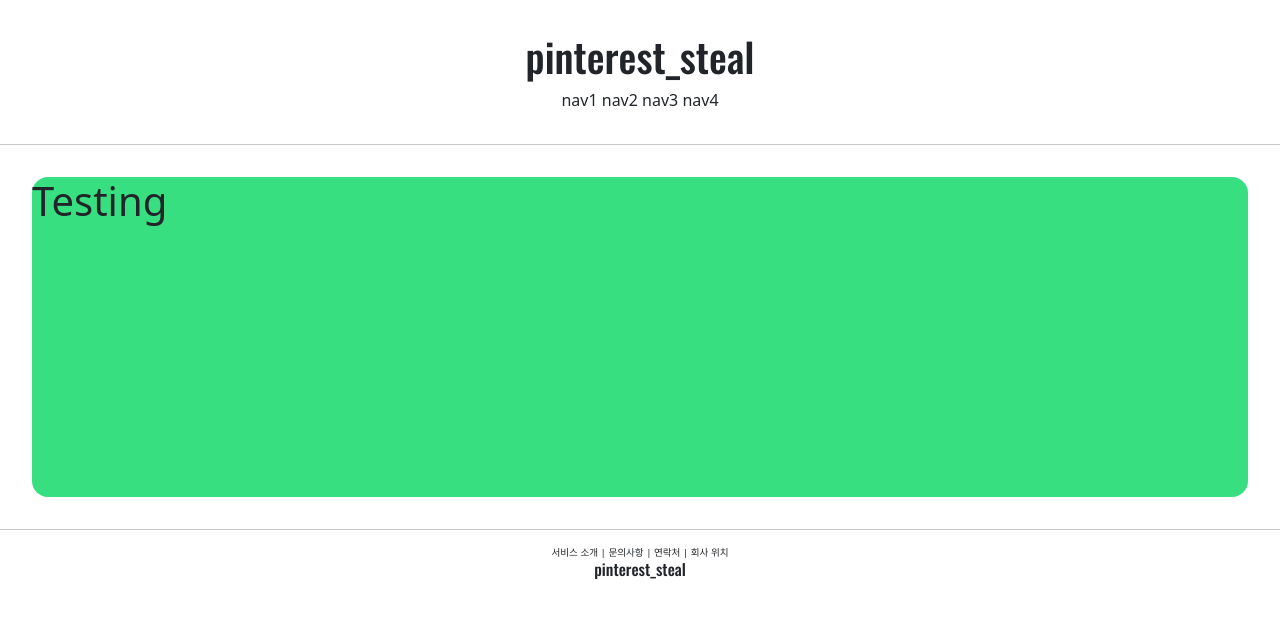
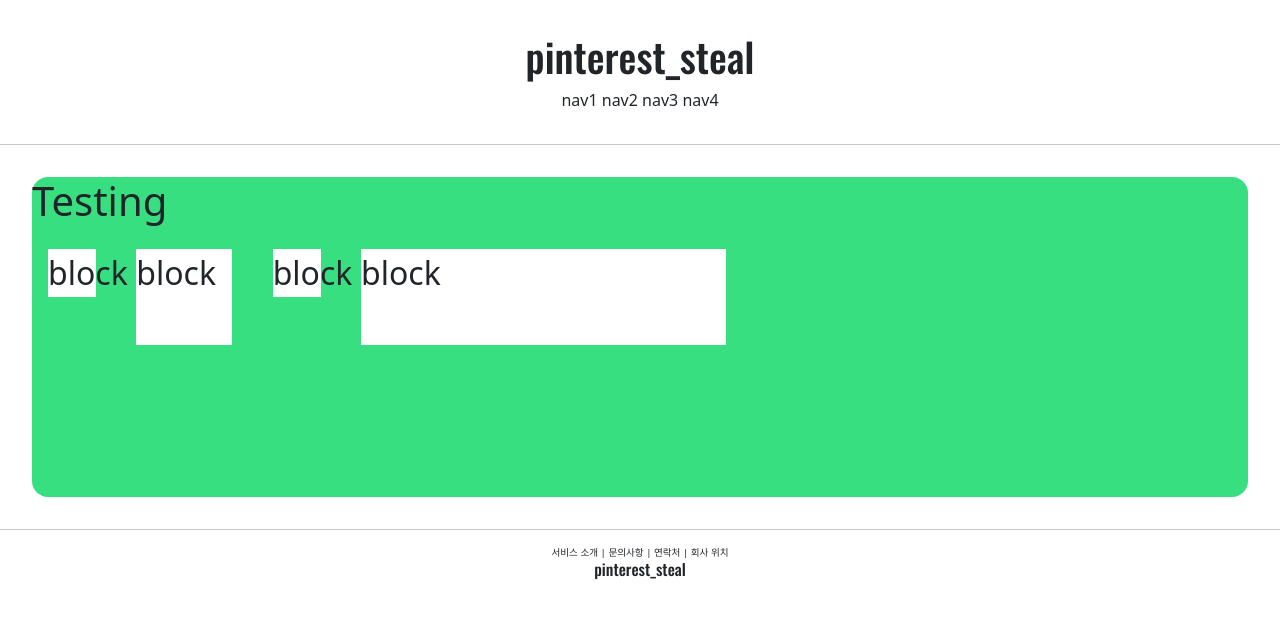
Before and after one commit to rlaxodud6842/pinterest_django, a Django app: page / in a window 1280 px wide. Shown: the top 618 px of the page. Run offline with Django 5.2, Linux system fonts and the light colour scheme.

Commit message:
폰트 크기

```diff
--- a/accountapp/templates/accountapp/hello_world.html
+++ b/accountapp/templates/accountapp/hello_world.html
@@ -3,8 +3,24 @@
 
 {% block content %}
 
-    <div style="height : 20rem; background-color : #38df81; border-radius: 1rem; margin : 2rem;">
+    <style>
+        .testing{
+            background-color : white;
+            height : 3rem;
+            width : 3rem;
+            margin : 1rem;
+        }
+    </style>
+
+    <div style="height : 20rem; background-color : #38df81; border-radius: 1rem; margin : 2rem; font-size : 2rem;">
         <h1>Testing</h1>
+
+    <div class = "testing" style = "display : inline-block; width : 48px; height : 48px;">block</div>
+    <div class = "testing" style = "display : inline-block; width : 3em; height : 3em;">block</div>
+    <div class = "testing" style = "display : inline-block; width : 3rem; height : 3rem;">block</div>
+    <div class = "testing" style = "display : inline-block; width : 30%; height : 30%;">block</div>
+
+
     </div>
 
 {% endblock %}
```
